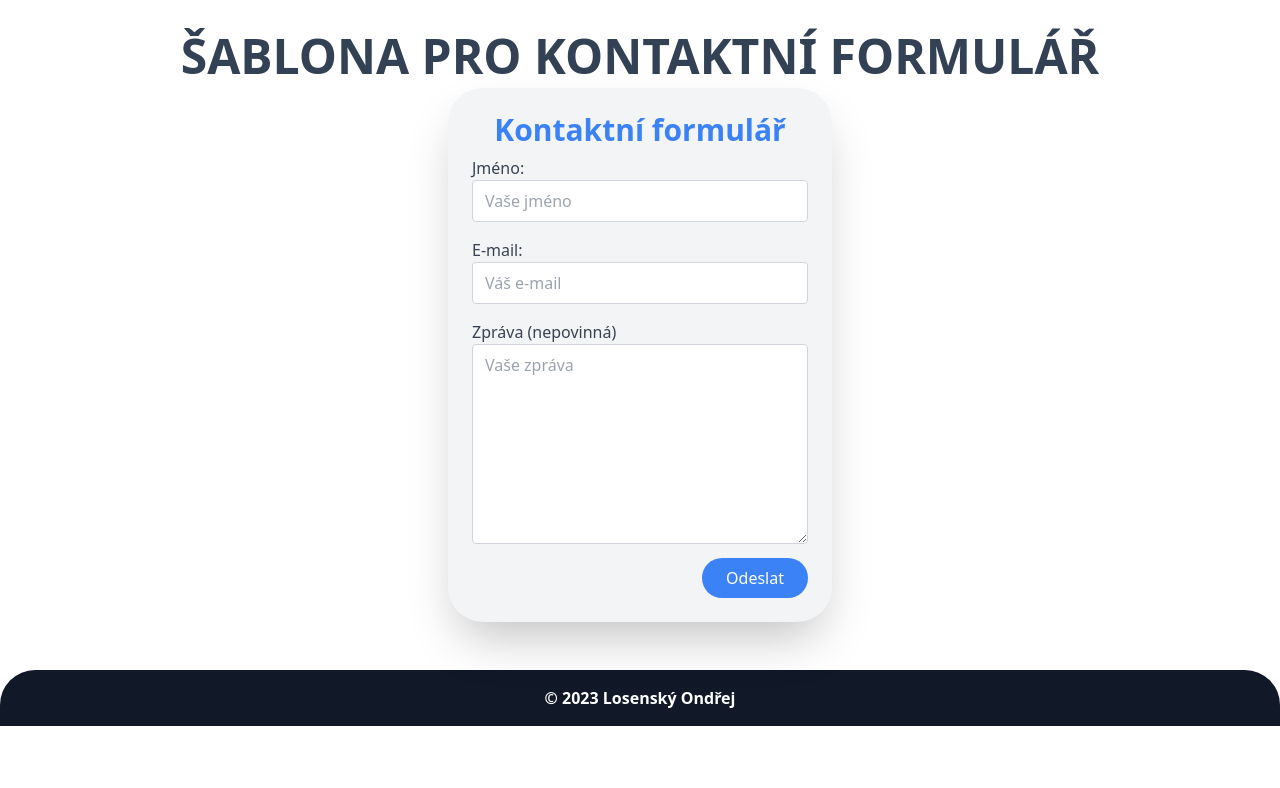
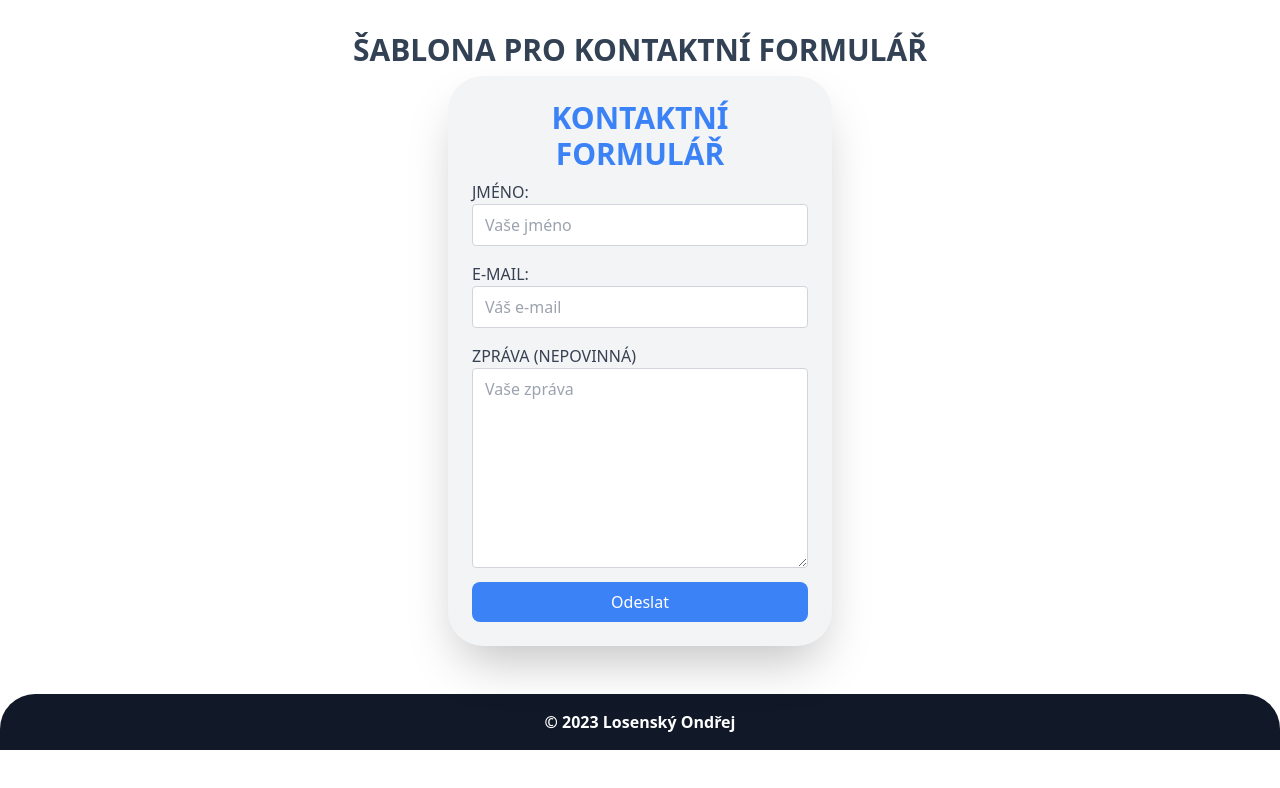
Before and after one commit to OndrejLosensky/email-contact-form, a React (Create React App) app in the folder client/: page / in a window 1280 px wide. Shown: the top 788 px of the page. Built offline with nearby package versions, Linux system fonts and the light colour scheme.

Commit message:
úprava vzhledu

```diff
--- a/client/src/components/Contact Form/ContactTest.js
+++ b/client/src/components/Contact Form/ContactTest.js
@@ -75,17 +75,19 @@ export default class ContactForm extends Component {
     return (
     <section>
 
-
         <div>
-            <h2 className="text-5xl text-slate-700 font-bold text-center mt-8 uppercase"> šablona pro kontaktní formulář</h2>
+          <div>
+            <h2 className="text-3xl text-slate-700 font-bold text-center mt-8 uppercase"> šablona pro kontaktní formulář</h2>
+          </div>
+              <div>
 
                 <div className='flex items-center justify-center'>
                     <div className='bg-gray-100 p-6 rounded-[35px] shadow-2xl duration-300 w-[30%] h-[80%] mt-2'>
-                        <h1 className="text-3xl text-blue-500 font-semibold mb-2 text-center"> Kontaktní formulář</h1>
+                        <h1 className="text-3xl text-blue-500 font-semibold mb-2 text-center uppercase"> Kontaktní formulář</h1>
 
                         <form onSubmit={this.formSubmit}>
                             <div>
-                                <label htmlFor="name" className='block text-gray-700 font-medium'> Jméno:</label>
+                                <label htmlFor="name" className='block text-gray-700 font-medium uppercase'> Jméno:</label>
                                 <input
                                     className="w-full border border-gray-300 rounded px-3 py-2 mb-4 hover:border-black "
                                     placeholder="Vaše jméno"
@@ -99,7 +101,7 @@ export default class ContactForm extends Component {
                             </div>
 
                             <div>
-                                <label htmlFor="email" className="block text-gray-700 font-medium">E-mail:</label>
+                                <label htmlFor="email" className="block text-gray-700 font-medium uppercase">E-mail:</label>
                                 <input
                                     className="w-full border border-gray-300 rounded px-3 py-2 mb-4 hover:border-black"
                                     placeholder="Váš e-mail"
@@ -113,7 +115,7 @@ export default class ContactForm extends Component {
                             </div>
 
                             <div>
-                                <label htmlFor="message" className="block text-gray-700 font-medium">Zpráva (nepovinná)</label>
+                                <label htmlFor="message" className="block text-gray-700 font-medium uppercase">Zpráva (nepovinná)</label>
                                 <textarea
                                     className="w-full h-[200px] max-h-[250px] border border-gray-300 rounded px-3 py-2 hover:border-black"
                                     placeholder="Vaše zpráva"
@@ -127,10 +129,10 @@ export default class ContactForm extends Component {
                               {/* Potřeba vytvořit proměnnou, která zobrazí že se zpráva úspěšně odeslala*/}
 
 
-                            <div className='text-right mt-2'>
+                            <div className='text-center mt-2'>
                                 <button
                                     type="submit"
-                                    className="bg-blue-500 text-white px-6 py-2 rounded-full
+                                    className="bg-blue-500 w-full text-white px-6 py-2 rounded-lg
                                     hover:bg-blue-600 hover:-translate-y-1 duration-300" >
                                         Odeslat
                                 </button>
@@ -138,6 +140,7 @@ export default class ContactForm extends Component {
 
                         </form>
                     </div>
+                  </div>
                 </div>
         </div>
 
```
